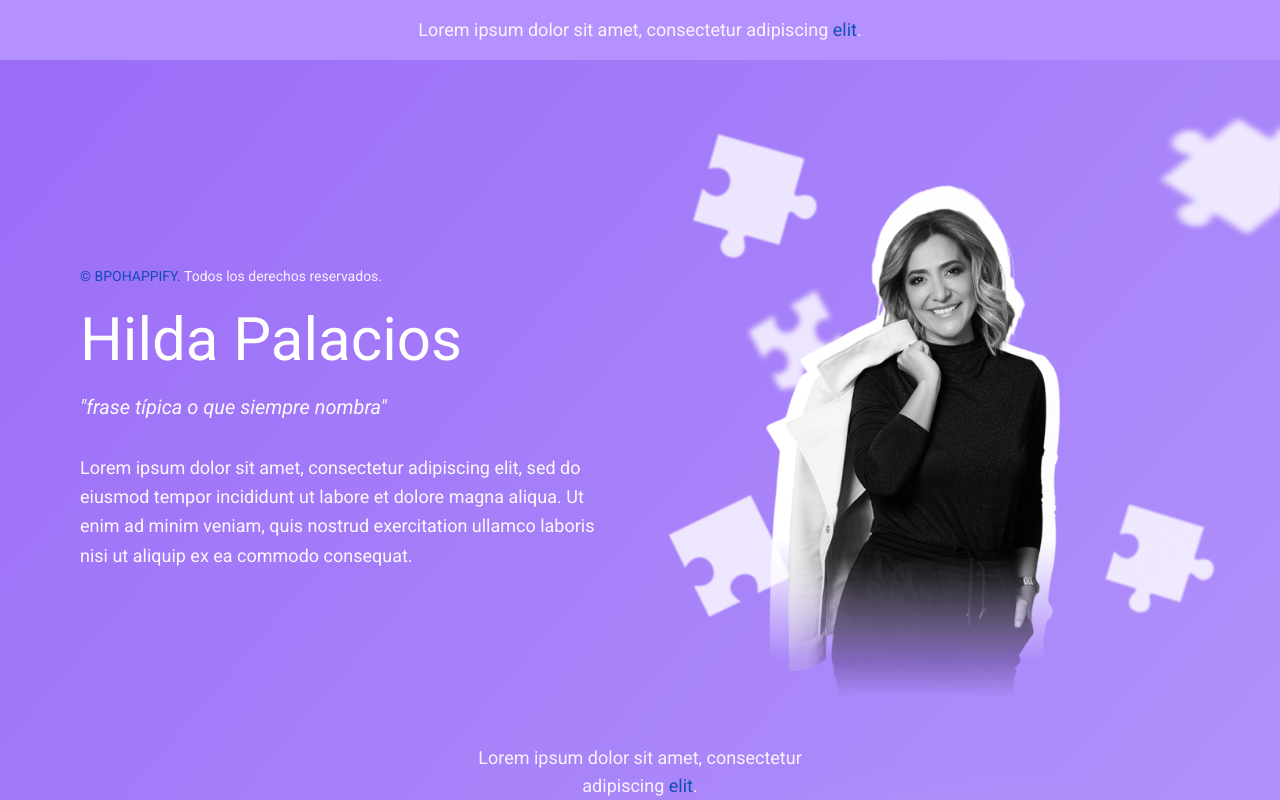
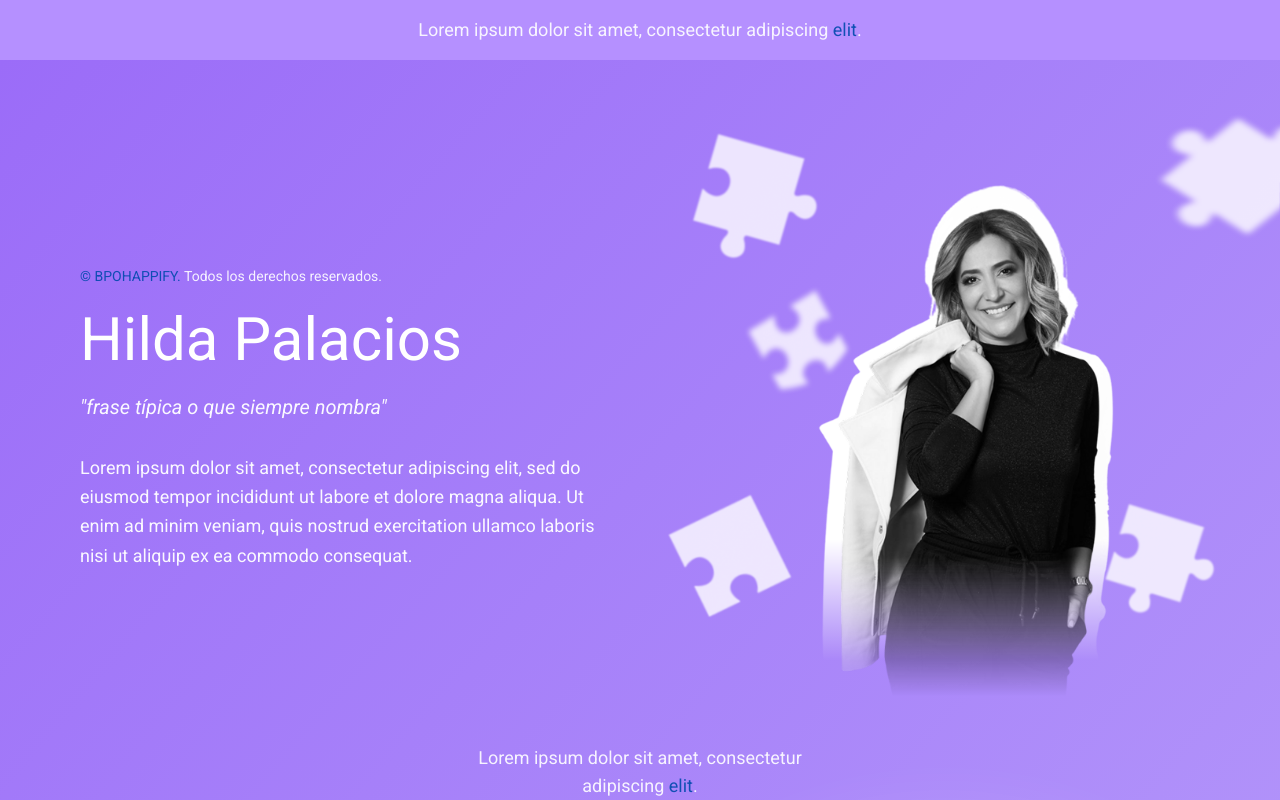
Before and after one commit to CerebiiaCompany/hilda-landing, a React (Vite) app: page / in a window 1280 px wide. Shown: the top 800 px of the page. Built offline with nearby package versions, Linux system fonts and the light colour scheme.

Commit message:
fix:position-image-fondo

```diff
--- a/src/components/HeroSection.tsx
+++ b/src/components/HeroSection.tsx
@@ -3,9 +3,9 @@ export default function HeroSection() {
         <div className="min-h-screen relative overflow-hidden flex flex-col justify-between p-12 md:p-20">
             <div className="flex flex-col md:flex-row justify-between items-start md:items-center gap-4 md:gap-16 z-10 max-w-7xl w-full mx-auto">
                 <div className="flex-1 flex justify-center items-center relative order-1 md:order-2 min-h-[400px] md:min-h-[500px] z-10 overflow-visible">
-                    <img src={`${import.meta.env.BASE_URL}fondo-doña-hilda.png`} alt="Fondo" className="md:hidden h-auto absolute top-1/2 left-1/2 -translate-x-1/2 -translate-y-[48%] z-[5] scale-[1.15]" style={{ maskImage: 'linear-gradient(to bottom, black 75%, transparent 100%)', WebkitMaskImage: 'linear-gradient(to bottom, black 75%, transparent 100%)' }} />
-                    <img src={`${import.meta.env.BASE_URL}fondo-doña-hilda.png`} alt="Fondo" className="hidden md:block w-[450px] h-auto absolute top-1/2 left-1/2 -translate-x-1/2 -translate-y-1/2 z-[5]" style={{ maskImage: 'linear-gradient(to bottom, black 75%, transparent 100%)', WebkitMaskImage: 'linear-gradient(to bottom, black 75%, transparent 100%)' }} />
-                    <img src={`${import.meta.env.BASE_URL}doña-hilda.png`} alt="Hilda Palacios" className="w-[280px] md:w-[400px] h-auto relative z-[15]" style={{ maskImage: 'linear-gradient(to bottom, black 75%, transparent 100%)', WebkitMaskImage: 'linear-gradient(to bottom, black 75%, transparent 100%)' }} />
+                    <img src={`${import.meta.env.BASE_URL}fondo-doña-hilda.png`} alt="Fondo" className="md:hidden h-auto absolute top-1/2 left-[56%] -translate-x-1/2 -translate-y-[48%] z-[5] scale-[1.15]" style={{ maskImage: 'linear-gradient(to bottom, black 75%, transparent 100%)', WebkitMaskImage: 'linear-gradient(to bottom, black 75%, transparent 100%)' }} />
+                    <img src={`${import.meta.env.BASE_URL}fondo-doña-hilda.png`} alt="Fondo" className="hidden md:block w-[450px] h-auto absolute top-1/2 left-[60%] -translate-x-1/2 -translate-y-1/2 z-[5]" style={{ maskImage: 'linear-gradient(to bottom, black 75%, transparent 100%)', WebkitMaskImage: 'linear-gradient(to bottom, black 75%, transparent 100%)' }} />
+                    <img src={`${import.meta.env.BASE_URL}doña-hilda.png`} alt="Hilda Palacios" className="w-[280px] md:w-[400px] h-auto relative z-[15] left-[6%] md:left-[10%]" style={{ maskImage: 'linear-gradient(to bottom, black 75%, transparent 100%)', WebkitMaskImage: 'linear-gradient(to bottom, black 75%, transparent 100%)' }} />
                 </div>
 
                 <div className="text-white flex-1 order-2 md:order-1 text-center md:text-left mt-4 md:mt-0">
```
